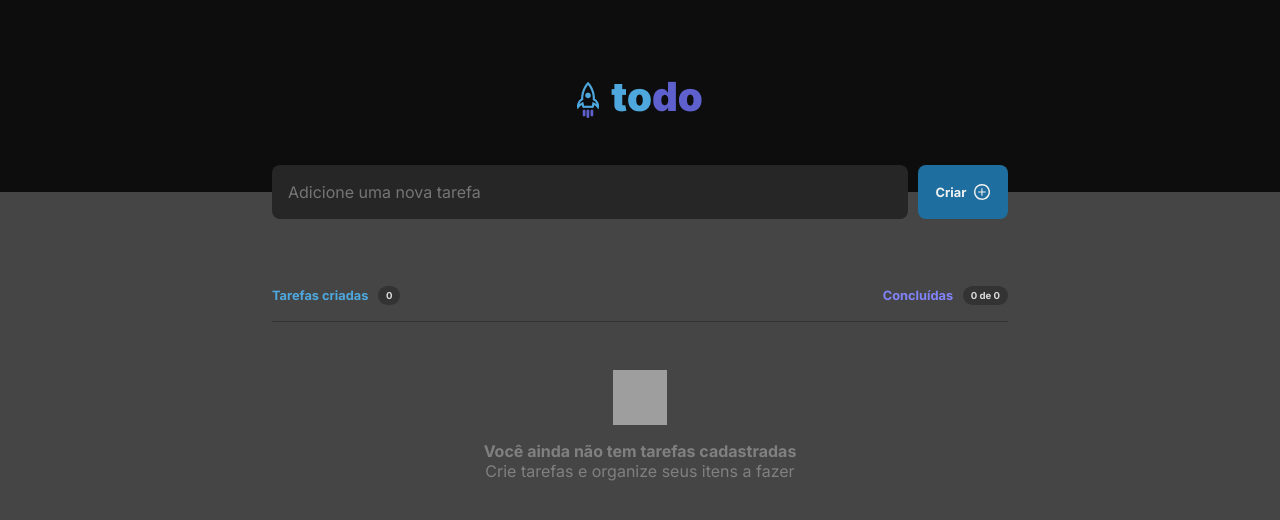
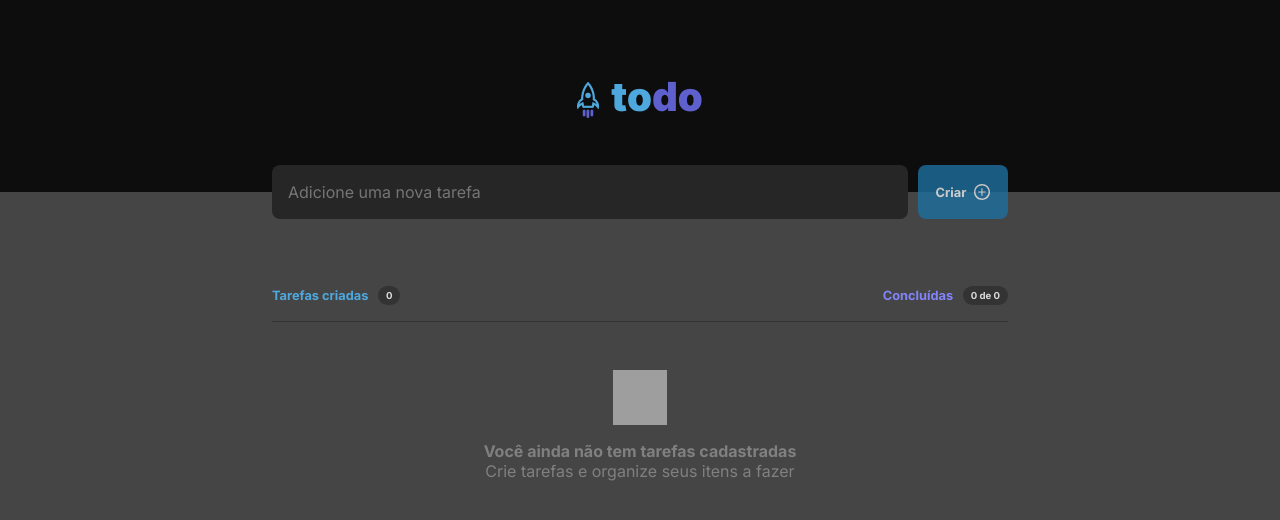
Before and after one commit to murilokuerten92/tasks-list, a React (Vite) app: page / in a window 1280 px wide. Shown: the top 520 px of the page. Built offline with nearby package versions, Linux system fonts and the light colour scheme; grey boxes are pictures that could not be loaded.

Commit message:
refactor: just permitted task register when input will have value

```diff
--- a/src/pages/Dashboard/index.tsx
+++ b/src/pages/Dashboard/index.tsx
@@ -22,7 +22,7 @@ export const Dashboard = () => {
   function handleTaskCreate(e: FormEvent<HTMLFormElement>) {
     e.preventDefault();
 
-    console.log(newTask);
+
 
     setTasks([...tasks, { id: Math.random(), name: newTask, checked: false }]);
   }
@@ -73,7 +73,7 @@ export const Dashboard = () => {
               onChange={(e) => setNewTask(e.target.value)}
               className="main__aside__input"
             />
-            <button type="submit" className="main__aside__button">
+            <button disabled={newTask === ''} type="submit" className="main__aside__button">
               <h4 className="main__aside__h4">Criar</h4>
               <img src={AddSVG} alt="add" />
             </button>
--- a/src/pages/Dashboard/styles.ts
+++ b/src/pages/Dashboard/styles.ts
@@ -69,6 +69,10 @@ width: 100%;
                 filter: brightness(0.8);
                 transition: .3s;
             }
+    :disabled {
+      cursor: not-allowed;
+      opacity: .8;
+    }
 
     }
     &__h4 {
```
